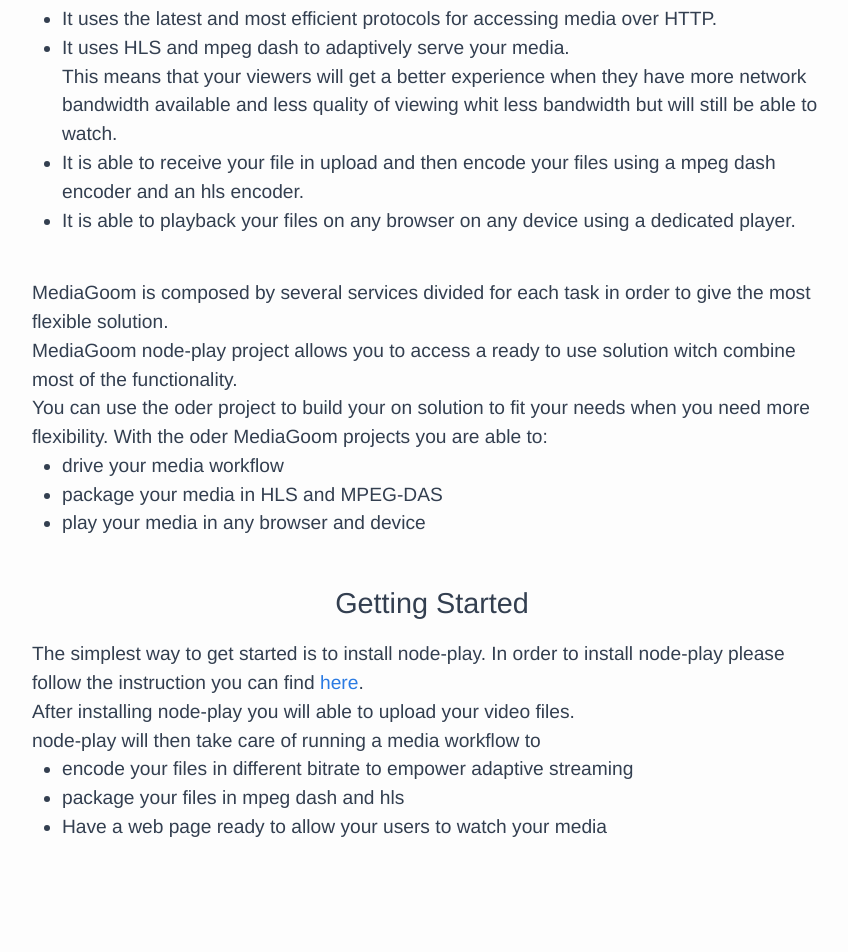
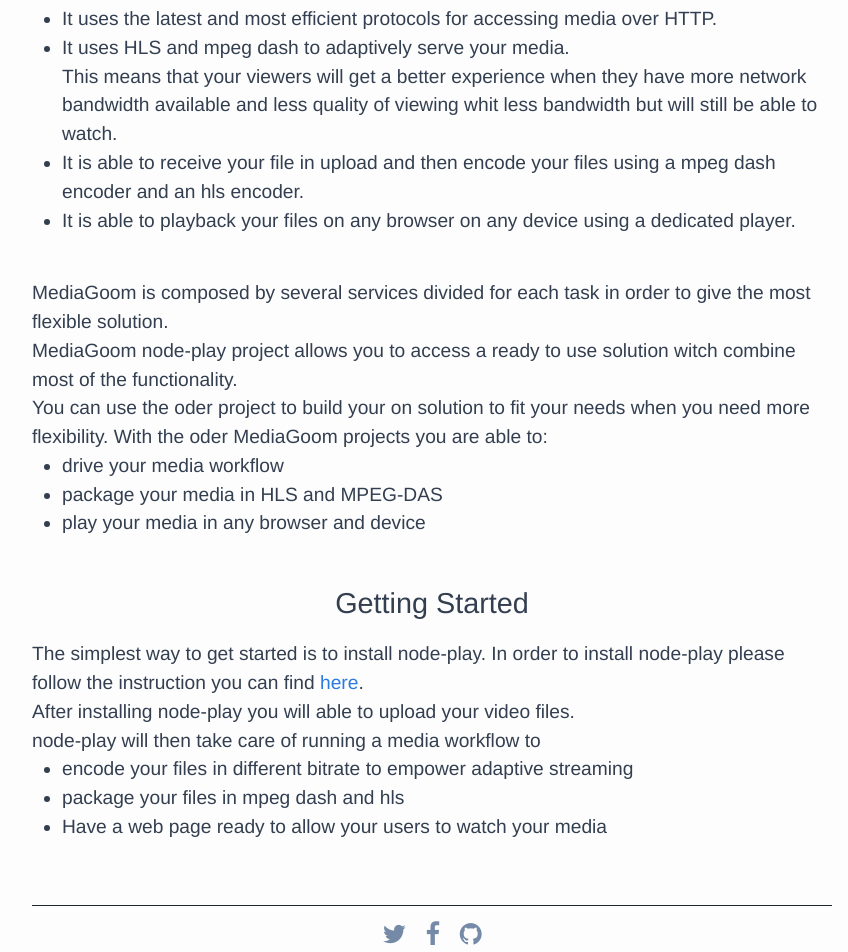
Before and after one commit to mediagoom/mediagoom.github.io, a Jekyll site: the page built from index.html, in a window 1280 px wide. Shown: the part 1333-2285 px from the top of the page, without its empty margins (208-1056 px from the left). Built offline with Jekyll 4.4.1, drawn with Linux system fonts in a browser that asks for light colours; some web fonts are replaced; before the commit the page ends 2219 px from its top, so only the background shows below that.

Commit message:
RC 1 - Wait for node-play

```diff
--- a/css/main2.scss
+++ b/css/main2.scss
@@ -11,6 +11,8 @@
 $light : lighten($overcolor, 30%);
 $dark : darken($overcolor, 10%);
 $head-height: 100%;
+
+$main-width: 800px;
 
 @import
         "media-query"
@@ -49,7 +51,7 @@
     h2 {text-align: center;}
 
     div {
-        max-width: 800px;
+        max-width: $main-width;
     }
 
 }
@@ -259,3 +261,44 @@
 
     }
 }
+
+footer {
+    width: 100%;
+    //background: lightgray;
+
+
+    > div
+    {
+        width: 94%;
+        max-width: $main-width;
+        margin: 0em auto 0em auto;
+        border-top: 1px solid $dark;
+        > div
+        {
+
+            margin: 1em 0em 1em 0em;
+            display: flex;
+            justify-content: center;
+
+            a {
+                color: $light;
+
+                &:not(:last-child)
+                {
+                    margin-right: 1.2em;
+                }
+
+                &:visited
+                {
+                    color: $light;
+                }
+            }
+
+            span {
+                font-size: 1.6em;
+
+
+            }
+        }
+    }
+}
--- a/index.html
+++ b/index.html
@@ -111,6 +111,16 @@
 
         </main>
 
+        <footer>
+            <div>
+                <div>
+                    <a href="https://twitter.com/mediagoom"><span class="icon-twitter"></span></a>
+                    <a href="https://facebook.com/mediagoom"><span class="icon-facebook"></span></a>
+                    <a href="https://github.com/mediagoom"><span class="icon-github"></span></a>
+                </div>
+            </div>
+        </footer>
+
 
 
 
```
